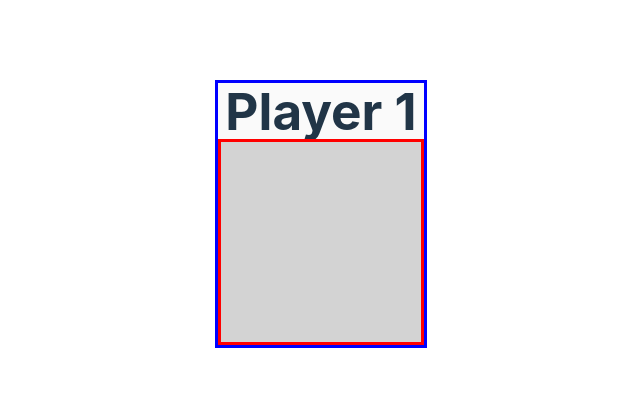
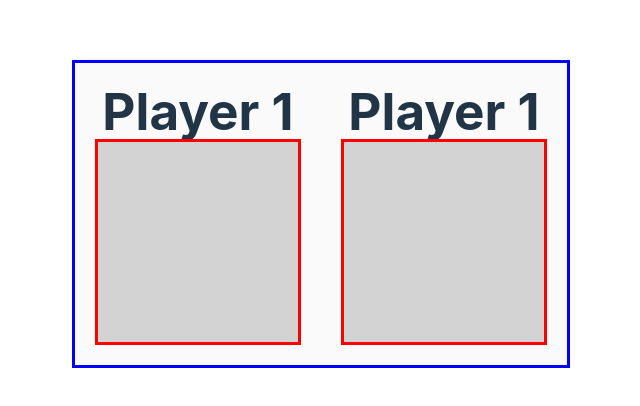
Before and after one commit to ItSuhsko14/BattleshipGame, a React (Vite) app: page / in a window 1280 px wide. Shown: the part 186-592 px from the top of the page, without its empty margins (319-959 px from the left). Built offline with nearby package versions, Linux system fonts and the light colour scheme.

Commit message:
add styles for device orientation

```diff
--- a/src/components/Field/Field.tsx
+++ b/src/components/Field/Field.tsx
@@ -3,7 +3,8 @@
 
 export default function Field() {
     return (
-        <div className={styles.fieldContainer}>
+        <div className={styles.container}>
+            <FieldUI fieldSize={10}/>
             <FieldUI fieldSize={10}/>
         </div>
     )
--- a/src/components/Field/FieldUI.tsx
+++ b/src/components/Field/FieldUI.tsx
@@ -1,7 +1,7 @@
 import styles from "./field.module.css";
 export default function FieldUI({ fieldSize }: { fieldSize: number }) {
     return (
-        <>
+        <div className={styles.fieldContainer}>
             <h1 className={styles.fieldTitle}> Player 1</h1>
             <div className={styles.field}>
                 {Array.from({ length: fieldSize }).map((_, rowIndex) => (
@@ -12,6 +12,6 @@
                     </div>
                 ))}
             </div>
-        </>
+        </div>
     );
 }
--- a/src/components/Field/field.module.css
+++ b/src/components/Field/field.module.css
@@ -1,10 +1,25 @@
-.fieldContainer {
+.container {
     display: flex;
     flex-direction: column;
     justify-content: center;
     align-items: center;
     background-color: rgb(250, 250, 250);
     border: 3px solid blue;
+}
+
+@media screen and (min-width: 768px) {
+ .container{
+    flex-direction: row;
+ }
+}
+
+.fieldContainer {
+    display: flex;
+    flex-direction: column;
+    justify-content: center;
+    align-items: center;
+    margin: 20px;
+
 }
 
 .field {
```
